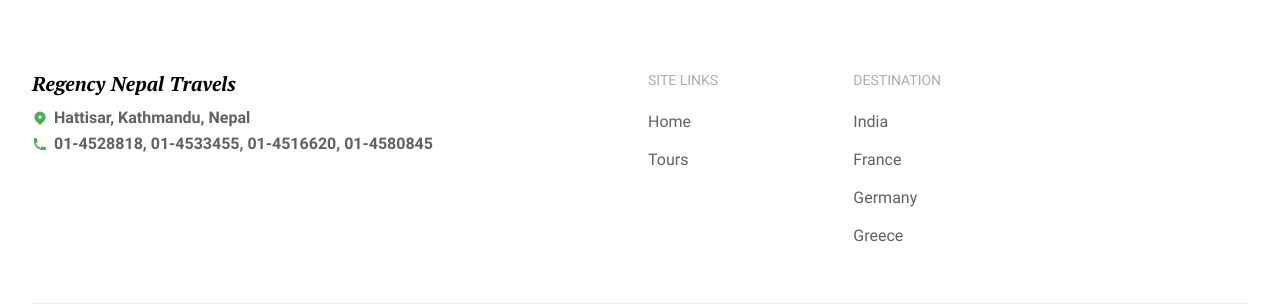
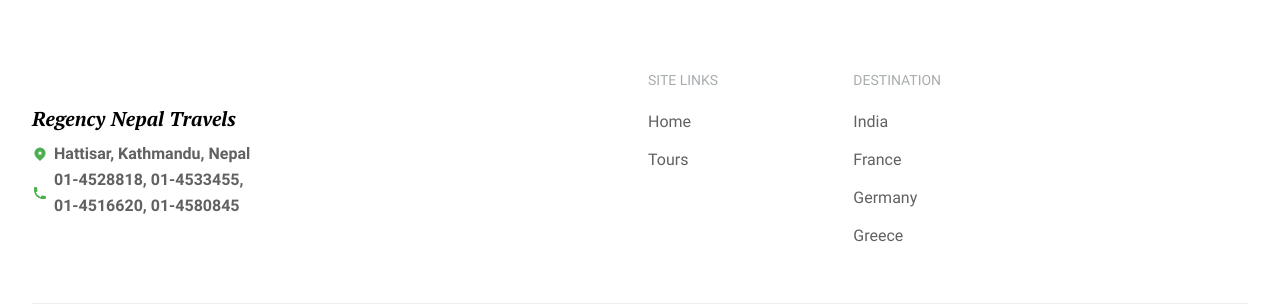
Before and after one commit to Prakritt/regency-new, a React (Vite) app: page /home in a window 1280 px wide. Shown: the part 4315-4620 px from the top of the page. Built offline with nearby package versions, Linux system fonts and the light colour scheme.

Commit message:
Fixing styling and centering in the footer

```diff
--- a/src/components/Footer.jsx
+++ b/src/components/Footer.jsx
@@ -94,12 +94,16 @@
     <footer className="relative w-full pt-[5rem]">
       <div className="mx-auto w-full max-w-7xl px-8">
         <div className="grid grid-cols-1 justify-between gap-4 md:grid-cols-2">
-          <div>
-            <Typography variant="h5" className="mb-2 font-logo ">
+          <div className=" flex flex-col justify-center">
+            <Typography
+              variant="h5"
+              className="mb-2 font-logo text-center md:text-left"
+            >
               Regency Nepal Travels
             </Typography>
 
-            <Typography variant="h6" color="gray" className="flex items-center">
+            <Typography variant="h6" color="gray" className="text-center">
+              <div className="flex items-center justify-center md:justify-start">
                 <HiLocationMarker
                   className="text-green-500"
                   style={{
@@ -109,9 +113,11 @@
                   }}
                 />
                 Hattisar, Kathmandu, Nepal
+              </div>
             </Typography>
 
-            <Typography variant="h6" color="gray" className="flex items-center">
+            <Typography variant="h6" color="gray" className="">
+              <div className="flex flex-col md:flex-row items-center">
                 <PhoneIcon
                   className="text-green-500"
                   style={{
@@ -120,7 +126,11 @@
                     marginRight: "6px",
                   }}
                 />{" "}
-              01-4528818, 01-4533455, 01-4516620, 01-4580845
+                <div className="flex flex-col">
+                  <p>01-4528818, 01-4533455,</p>
+                  <p> 01-4516620, 01-4580845</p>
+                </div>
+              </div>
             </Typography>
 
             {/* <Typography
@@ -132,7 +142,7 @@
             </Typography> */}
           </div>
 
-          <div className="grid grid-cols-3 justify-between gap-4">
+          <div className="grid grid-cols-3 justify-between gap-4 mt-6 md:mt-0">
             {LINKS.map(({ title, items }) => (
               <ul key={title}>
                 <Typography
--- /dev/null
+++ b/src/components/Testimonial.jsx
@@ -0,0 +1,41 @@
+export default function Testimonial() {
+  return (
+    <section className="flex flex-col md:flex-row items-center bg-gray-50 p-8 md:p-16 rounded-lg max-w-5xl mx-auto gap-8">
+      {/* Left side: Text */}
+      <div className="md:w-2/3">
+        <h2 className="text-2xl md:text-3xl font-serif italic text-gray-800 mb-4">
+          “Curating the best experience”
+        </h2>
+
+        <p className="text-gray-700 leading-relaxed mb-6">
+          “Jennifer Roy has extensive firsthand knowledge of the destinations,
+          resorts and amenities, which makes placing our trust in her so much
+          easier! She seriously makes travel enjoyable. You tell her what you
+          are looking for and she knows exactly where to put you. It's about
+          curating the best experience so you will be a forever client. We have
+          used her services for at least 5 trips and I will never return to the
+          stress of booking our adventures again!”
+        </p>
+
+        <p className="text-gray-900 font-handwriting text-xl md:text-2xl mb-1">
+          — Anniversary Trip Traveler
+        </p>
+
+        <p className="uppercase text-sm text-gray-500 tracking-wide">
+          Playa Mujeres, Mexico
+        </p>
+      </div>
+
+      {/* Right side: Image */}
+      <div className="md:w-1/3">
+        <div className="w-64 h-64 rounded-[50%_50%_50%_0] border-2 border-teal-300 overflow-hidden shadow-lg mx-auto">
+          <img
+            src="/path-to-your-image.jpg"
+            alt="Playa Mujeres, Mexico"
+            className="object-cover w-full h-full"
+          />
+        </div>
+      </div>
+    </section>
+  );
+}
--- a/src/pages/Home.jsx
+++ b/src/pages/Home.jsx
@@ -12,6 +12,7 @@
 import car_rental from "./../images/car_rental.jpg";
 import norwegian_cruise from "./../images/norwegian_cruise.jpg";
 import { useTour } from "../context/TourProvider";
+import Testimonial from "../components/Testimonial";
 
 function Home() {
   const { data } = useTour();
@@ -76,6 +77,8 @@
           /> */}
         </div>
       </div>
+
+      {/* <Testimonial /> */}
 
       <div className="py-[5rem] mx-auto ">
         <SectionHeading title="Europe Tour" />
```
Lines whose indentation alone changed are shown as unchanged.
